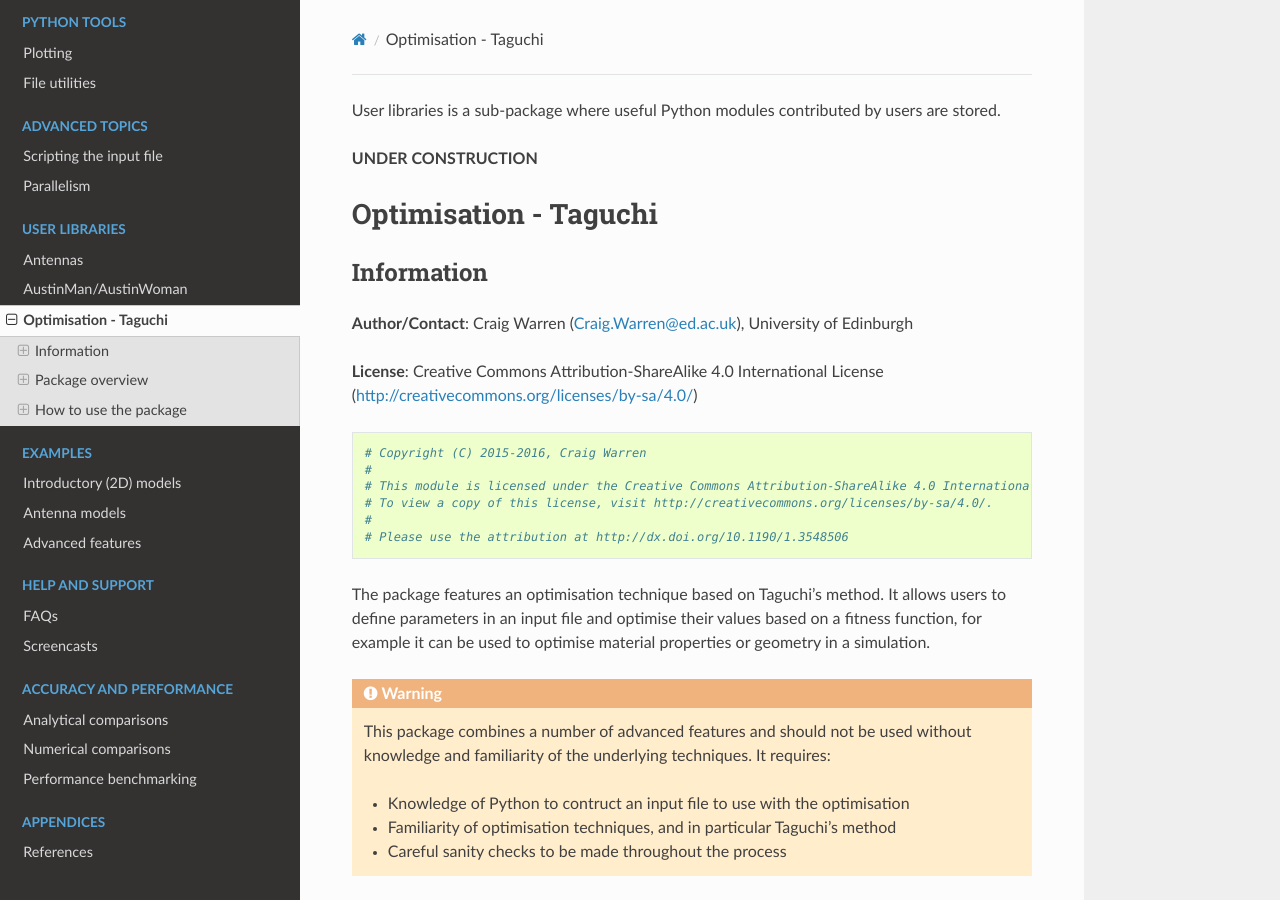
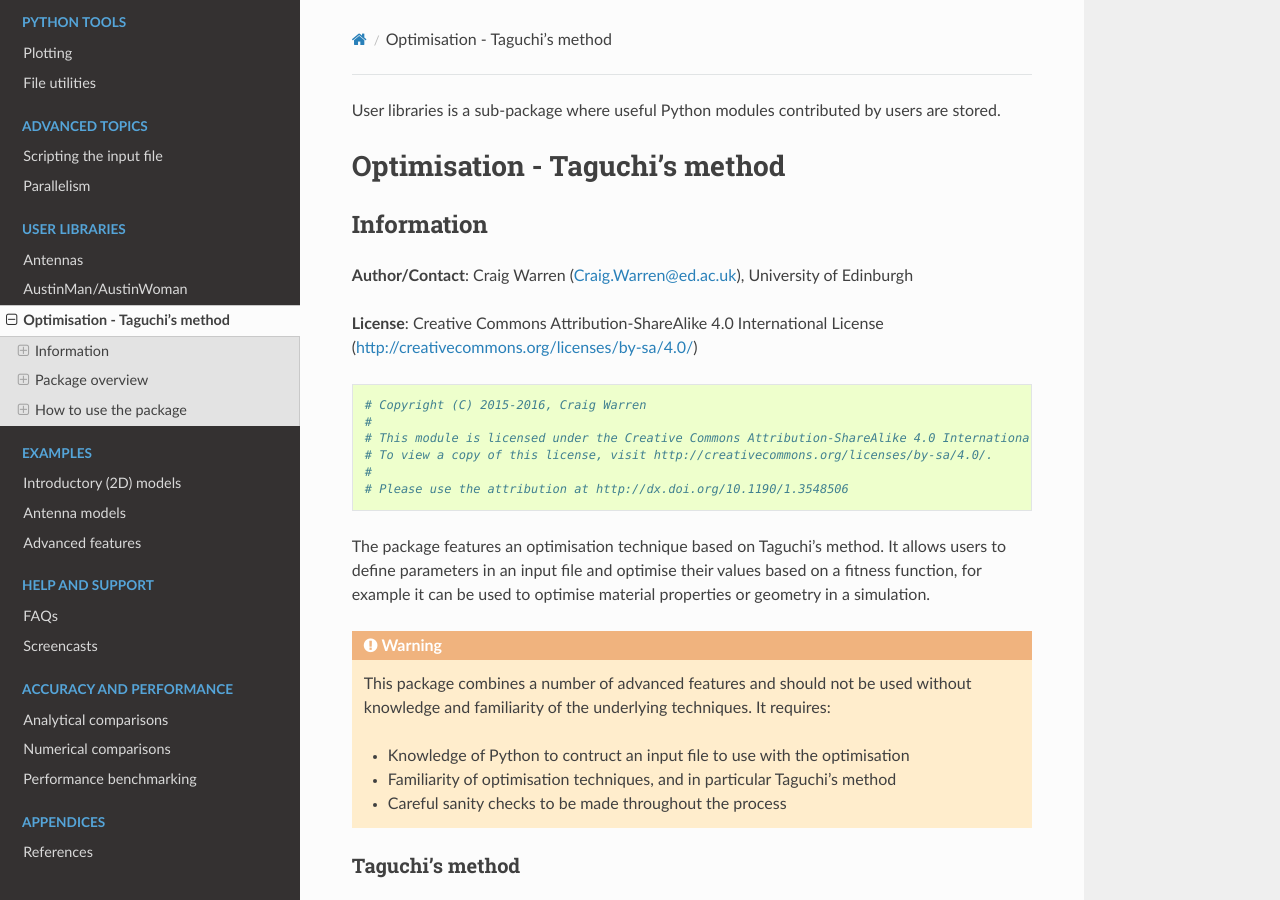
Before and after one commit to gprMax/gprMax, a Sphinx documentation site: the page built from docs/source/user_libs_opt_taguchi.rst, in a window 1280 px wide and 900 px high. Built offline with Sphinx 7.4.7 and the Read the Docs theme 2.0.0, drawn with Linux system fonts in a browser that asks for light colours.

Commit message:
Adjusted title.

```diff
--- a/docs/source/user_libs_opt_taguchi.rst
+++ b/docs/source/user_libs_opt_taguchi.rst
@@ -1,10 +1,8 @@
 User libraries is a sub-package where useful Python modules contributed by users are stored.
 
-**UNDER CONSTRUCTION**
-
-**********************
-Optimisation - Taguchi
-**********************
+*******************************
+Optimisation - Taguchi's method
+*******************************
 
 Information
 ===========
```
